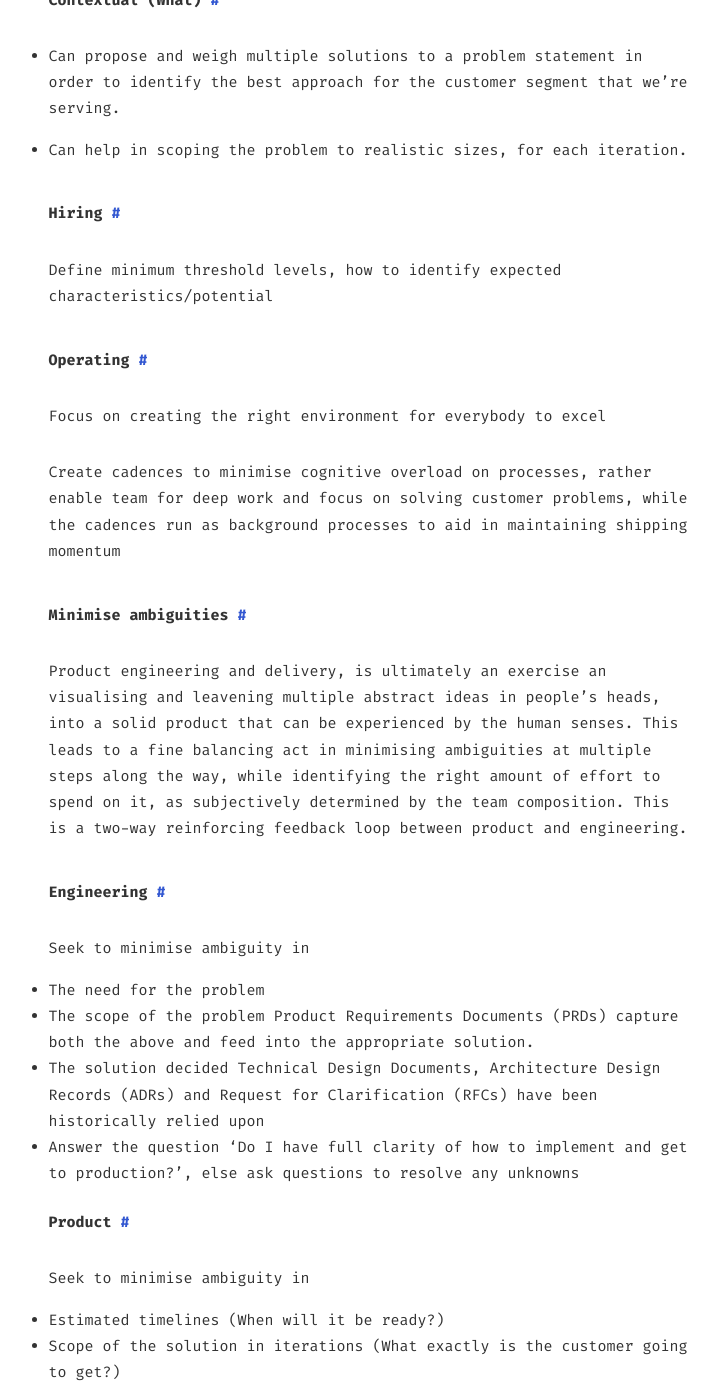
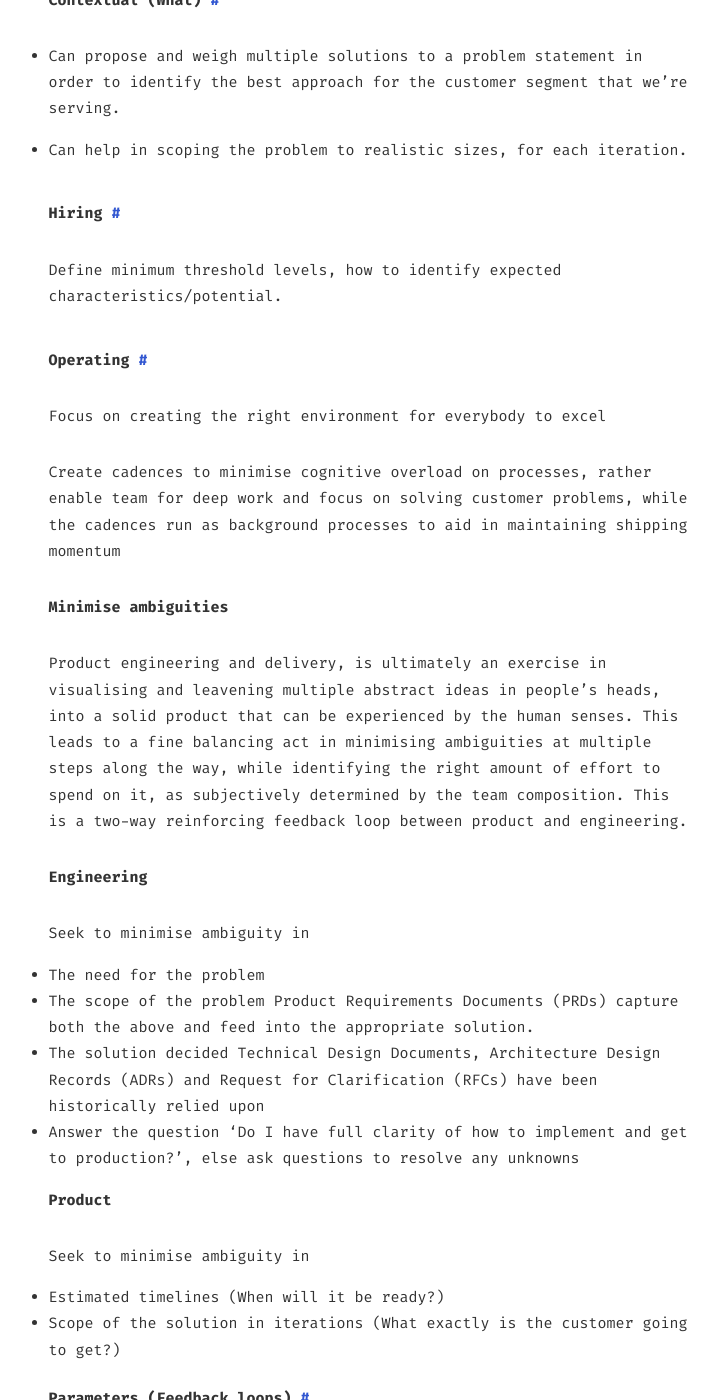
Before and after one commit to anbarasiu/fluid, a Jekyll site: the page built from _posts/2020-08-14-self-organising-team.md, in a window 1280 px wide and 1400 px high, scrolled down 1236 px. Shown: the whole window, without its empty margins (269-987 px from the left). Built offline with Jekyll 4.4.1, drawn with Linux system fonts in a browser that asks for light colours.

Commit message:
chore: typos and formatting

```diff
--- a/_posts/2020-08-14-self-organising-team.md
+++ b/_posts/2020-08-14-self-organising-team.md
@@ -46,7 +46,7 @@ Ideally an individual would be able to execute independently or contribute signi
 
 ## Hiring
 
-Define minimum threshold levels, how to identify expected characteristics/potential
+Define minimum threshold levels, how to identify expected characteristics/potential.
 
 ## Operating
 
@@ -54,11 +54,11 @@ Focus on creating the right environment for everybody to excel
 
 Create cadences to minimise cognitive overload on processes, rather enable team for deep work and focus on solving customer problems, while the cadences run as background processes to aid in maintaining shipping momentum
 
-### Minimise ambiguities
+**Minimise ambiguities**
 
-Product engineering and delivery, is ultimately an exercise an visualising and leavening multiple abstract ideas in people's heads, into a solid product that can be experienced by the human senses. This leads to a fine balancing act in minimising ambiguities at multiple steps along the way, while identifying the right amount of effort to spend on it, as subjectively determined by the team composition. This is a two-way reinforcing feedback loop between product and engineering.
+Product engineering and delivery, is ultimately an exercise in visualising and leavening multiple abstract ideas in people's heads, into a solid product that can be experienced by the human senses. This leads to a fine balancing act in minimising ambiguities at multiple steps along the way, while identifying the right amount of effort to spend on it, as subjectively determined by the team composition. This is a two-way reinforcing feedback loop between product and engineering.
 
-#### Engineering
+**Engineering**
 
 Seek to minimise ambiguity in
 
@@ -69,7 +69,7 @@ Product Requirements Documents (PRDs) capture both the above and feed into the a
 Technical Design Documents, Architecture Design Records (ADRs) and Request for Clarification (RFCs) have been historically relied upon
 -   Answer the question ‘Do I have full clarity of how to implement and get to production?’, else ask questions to resolve any unknowns
 
-#### Product
+**Product**
 
 Seek to minimise ambiguity in
 
```
